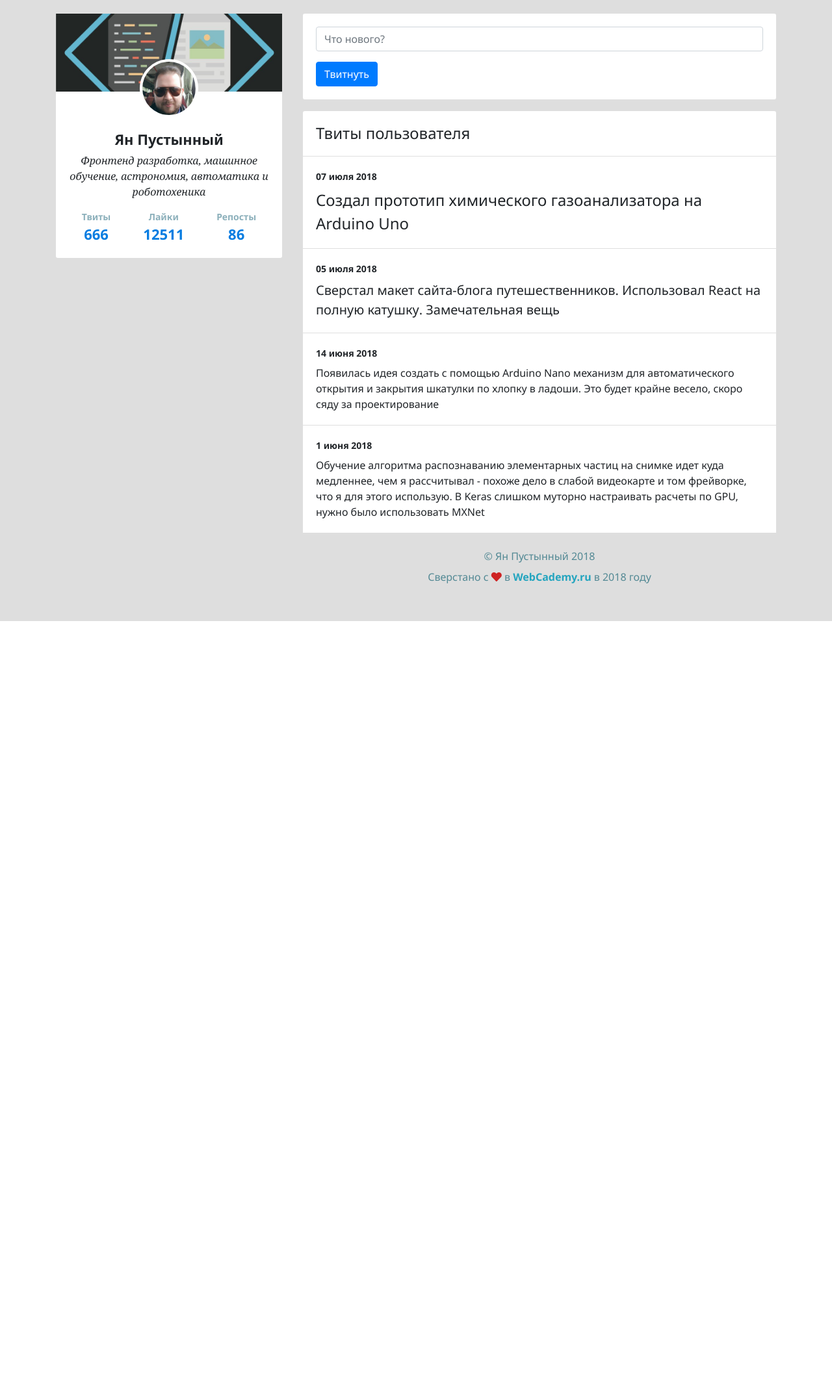
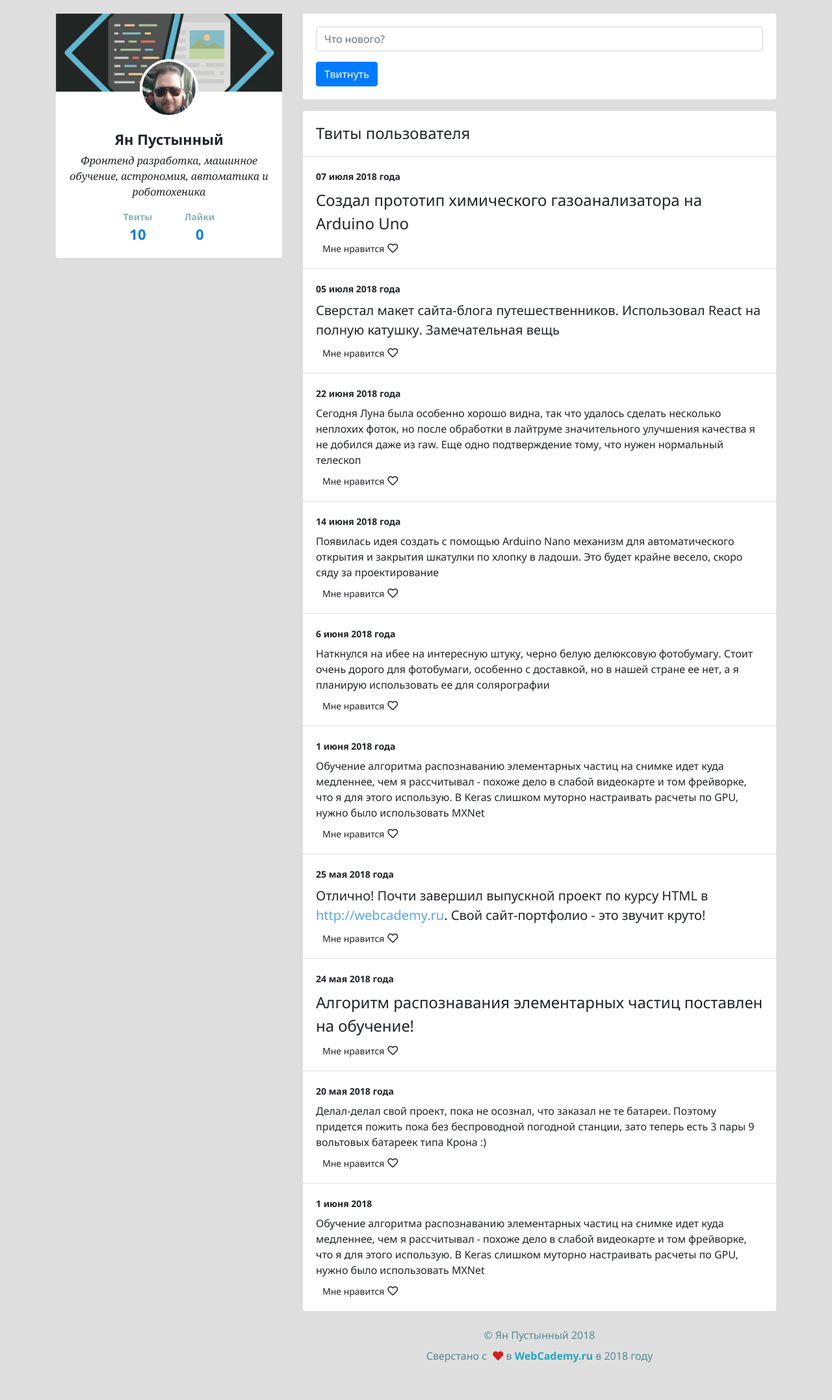
Before and after one commit to NecroSith/twitter-frontend, a PHP site: page / in a window 1280 px wide. Shown: the whole page at 65% size. Before the commit the page ends 956 px from the top, so only its background shows below. Run offline with PHP 8.4, Linux system fonts and the light colour scheme; some libraries are stand-ins or nearby versions.

Commit message:
Adding new tweets done

```diff
--- a/app/css/main.css
+++ b/app/css/main.css
@@ -99,8 +99,34 @@ body {
   border-bottom: 1px solid rgba(0, 0, 0, 0.125);
   border-radius: 0 0 0.25rem 0.25rem;
 }
+.card-title-only {
+  padding: 1.25rem;
+  border-radius: 0;
+  border-bottom: 0;
+  border-radius: 0.25rem 0.25rem 0 0;
+}
 .tweet-card--rounded-top {
   border-radius: 0.25rem 0.25rem 0 0;
+}
+.like {
+  cursor: pointer;
+  display: -webkit-box;
+  display: -ms-flexbox;
+  display: flex;
+  font-size: 14px;
+  padding-top: 10px;
+  padding-left: 10px;
+}
+.like p {
+  margin: 0;
+}
+.fa-heart {
+  font-size: 16px;
+  margin-left: 5px;
+  padding-top: 2px;
+}
+.active {
+  color: red;
 }
 .tweet-date {
   margin-bottom: 0.5rem;
--- a/app/index.html
+++ b/app/index.html
@@ -35,15 +35,11 @@
 							<ul class="stats">
 								<li class="stats-item">
 									<b class="stats-title">Твиты</b>
-									<b class="stats-count">666</b>
+									<b id="tweetCount" class="stats-count">0</b>
 								</li>
 								<li class="stats-item">
 									<b class="stats-title">Лайки</b>
-									<b class="stats-count">12511</b>
-								</li>
-								<li class="stats-item">
-									<b class="stats-title">Репосты</b>
-									<b class="stats-count">86</b>
+									<b id="likeCount" class="stats-count">0</b>
 								</li>
 							</ul>
 
@@ -56,18 +52,20 @@
 
 				<div class="card mb-3">
 					<div class="card-body">
-						<form>
+						<form id="postNewTweet">
 						  <div class="form-group">
-						    <input type="еуче" class="form-control" id="exampleInputEmail1"  placeholder="Что нового?">
+						    <input type="text" class="form-control" id="tweetText"  placeholder="Что нового?">
 						  </div>
 						  <button type="submit" class="btn btn-primary">Твитнуть</button>
 						</form>
 					</div>
 				</div>
-				<div class="card tweet-card tweet-card--rounded-top">
+				<div class="card card-title-only tweet-card--rounded-top">
 					<div class="h4 mb-0">Твиты пользователя</div>
 				</div>
 
+				<div id="tweetList">
+<!--
 					<div class="card tweet-card">
 						<div class="tweet-date">07 июля 2018</div>
 						<div class="tweet-text font-size-large">
@@ -87,13 +85,19 @@
 						<div class="tweet-text font-size-small">
 							<p>Появилась идея создать с помощью Arduino Nano механизм для автоматического открытия и закрытия шкатулки по хлопку в ладоши. Это будет крайне весело, скоро сяду за проектирование</p>
 						</div>
-				</div>
+					</div> -->
 
 					<div class="card tweet-card">
 						<div class="tweet-date">1 июня 2018</div>
 						<div class="tweet-text font-size-small">
 							<p>Обучение алгоритма распознаванию элементарных частиц на снимке идет куда медленнее, чем я рассчитывал - похоже дело в слабой видеокарте и том фрейворке, что я для этого использую. В Keras слишком муторно настраивать расчеты по GPU, нужно было использовать MXNet</p>
 						</div>
+						<div id="likeBtn" class="like">
+							<p>Мне нравится</p>
+							<i class="far fa-heart"></i>
+						</div>
+					</div>
+
 				</div>
 
 				<footer class="footer">
@@ -110,5 +114,6 @@
 	</div>
 	<script src='lib/jquery/dist/jquery.min.js'></script>
 	<script src="lib/bootstrap/dist/js/bootstrap.min.js"></script>
+	<script src="js/main.js"></script>
 </body>
 </html>
--- /dev/null
+++ b/app/js/main.js
@@ -0,0 +1,157 @@
+$(document).ready(function() {
+
+	var likes = 0;
+	var $tweetLikeIcon;
+	var tweetBase = [
+			{
+				date: '20 мая 2018 года',
+				text: 'Делал-делал свой проект, пока не осознал, что заказал не те батареи. Поэтому придется пожить пока без беспроводной погодной станции, зато теперь есть 3 пары 9 вольтовых батареек типа Крона :)'
+			},
+			{
+				date: '24 мая 2018 года',
+				text: 'Алгоритм распознавания элементарных частиц поставлен на обучение!'
+			},
+			{
+				date: '25 мая 2018 года',
+				text: 'Отлично! Почти завершил выпускной проект по курсу HTML в http://webcademy.ru. Свой сайт-портфолио - это звучит круто!'
+			},
+			{
+				date: '1 июня 2018 года',
+				text: 'Обучение алгоритма распознаванию элементарных частиц на снимке идет куда медленнее, чем я рассчитывал - похоже дело в слабой видеокарте и том фрейворке, что я для этого использую. В Keras слишком муторно настраивать расчеты по GPU, нужно было использовать MXNet'
+			},
+			{
+				date: '6 июня 2018 года',
+				text: 'Наткнулся на ибее на интересную штуку, черно белую делюксовую фотобумагу. Стоит очень дорого для фотобумаги, особенно с доставкой, но в нашей стране ее нет, а я планирую использовать ее для солярографии'
+			},
+			{
+				date: '14 июня 2018 года',
+				text: 'Появилась идея создать с помощью Arduino Nano механизм для автоматического открытия и закрытия шкатулки по хлопку в ладоши. Это будет крайне весело, скоро сяду за проектирование'
+			},
+			{
+				date: '22 июня 2018 года',
+				text: 'Сегодня Луна была особенно хорошо видна, так что удалось сделать несколько неплохих фоток, но после обработки в лайтруме значительного улучшения качества я не добился даже из raw. Еще одно подтверждение тому, что нужен нормальный телескоп'
+			},
+			{
+				date: '05 июля 2018 года',
+				text: 'Сверстал макет сайта-блога путешественников. Использовал React на полную катушку. Замечательная вещь'
+			},
+			{
+				date: '07 июля 2018 года',
+				text: 'Создал прототип химического газоанализатора на Arduino Uno'
+			}
+		];
+
+	var countTweets = function() {
+		var tweetCounter = $('.tweet-card').length;
+		$('#tweetCount').text(tweetCounter);
+	}
+
+	var countLikes = function() {
+		$('#likeCount').text(likes);
+	}
+
+
+	var wrapURLs = function (text, new_window) {
+		var url_pattern = /(?:(?:https?|ftp):\/\/)?(?:\S+(?::\S*)?@)?(?:(?!10(?:\.\d{1,3}){3})(?!127(?:\.\d{1,3}){3})(?!169\.254(?:\.\d{1,3}){2})(?!192\.168(?:\.\d{1,3}){2})(?!172\.(?:1[6-9]|2\d|3[0-1])(?:\.\d{1,3}){2})(?:[1-9]\d?|1\d\d|2[01]\d|22[0-3])(?:\.(?:1?\d{1,2}|2[0-4]\d|25[0-5])){2}(?:\.(?:[1-9]\d?|1\d\d|2[0-4]\d|25[0-4]))|(?:(?:[a-z\x{00a1}\-\x{ffff}0-9]+-?)*[a-z\x{00a1}\-\x{ffff}0-9]+)(?:\.(?:[a-z\x{00a1}\-\x{ffff}0-9]+-?)*[a-z\x{00a1}\-\x{ffff}0-9]+)*(?:\.(?:[a-z\x{00a1}\-\x{ffff}]{2,})))(?::\d{2,5})?(?:\/[^\s]*)?/ig;
+		var target = (new_window === true || new_window == null) ? '_blank' : '';
+
+		return text.replace(url_pattern, function (url) {
+			var protocol_pattern = /^(?:(?:https?|ftp):\/\/)/i;
+			var href = protocol_pattern.test(url) ? url : 'http://' + url;
+			return '<a href="' + href + '" target="' + target + '">' + url + '</a>';
+		});
+	};
+
+
+	var createTweet = function(date, text) {
+
+		var $tweetBox = $('<div class="card tweet-card">');
+		var $tweetDate = $('<div class="tweet-date">').text(date);
+		var $tweetLikeWrapper = $('<div id="likeBtn" class="like">');
+		$tweetLikeText = $('<p></p>').text('Мне нравится');
+		var $tweetLikeIcon = ('<i class="far fa-heart">');
+		var $tweetText = $('<div class="tweet-text">').html(wrapURLs(text)).wrapInner('<p></p>');
+
+		var additionalClassName;
+
+		if (text.length < 100) {
+			additionalClassName = "font-size-large";
+		}
+		else if (text.length > 150) {
+			additionalClassName = "font-size-small";
+		}
+		else {
+			additionalClassName = "font-size-medium";
+		}
+
+		$tweetText.addClass(additionalClassName);
+
+		$tweetLikeWrapper.append($tweetLikeText)
+			.append($tweetLikeIcon);
+
+		$tweetBox.append($tweetDate)
+			.append($tweetText)
+			.append($tweetLikeWrapper);
+
+
+		$('#tweetList').prepend($tweetBox);
+		countTweets();
+	}
+
+
+	tweetBase.forEach( function(tweet) {
+		createTweet(tweet.date, tweet.text);
+	});
+
+
+	var getCurrentDate = function() {
+
+		var currentDate = new Date(),
+			year = currentDate.getFullYear(),
+			month = currentDate.getMonth(),
+			day = currentDate.getDate(),
+			hours = currentDate.getHours(),
+			minutes = currentDate.getMinutes();
+
+		var monthArray = new Array("января", "февраля", "марта", "апреля", "мая", "июня", "июля", "августа", "сентября", "октября", "ноября", "декабря");
+
+		if (day < 10) {
+			day = '0' + day;
+		}
+
+		if (hours < 10) {
+			hours = '0' + hours;
+		}
+
+		if (minutes < 10) {
+			minutes = '0' + minutes;
+		}
+
+		var actualDate = `${day} ${monthArray[month]} ${year} года в ${hours}:${minutes}`;
+
+		return actualDate;
+	}
+
+
+	$('#postNewTweet').on('submit', function(e) {
+		e.preventDefault();
+
+		var tweetText = $('#tweetText').val();
+
+		createTweet(getCurrentDate(), tweetText);
+
+		$('#tweetText').val('');
+	})
+
+	$('#likeBtn').on('click', function(e) {
+		// e.preventDefault();
+		$(this).addClass("active");
+
+		$('.fa-heart').removeClass('far').addClass('fas');
+
+		likes++;
+
+		countLikes();
+	})
+
+});
--- a/app/less/blocks/_tweet-card.less
+++ b/app/less/blocks/_tweet-card.less
@@ -9,8 +9,37 @@
 	}
 }
 
+.card-title-only {
+	padding: 1.25rem;
+	border-radius: 0;
+	border-bottom: 0;
+	border-radius: 0.25rem 0.25rem 0 0;
+}
+
 .tweet-card--rounded-top {
 	border-radius: 0.25rem 0.25rem 0 0;
+}
+
+.like {
+	cursor: pointer;
+	display: flex;
+	font-size: 14px;
+	padding-top: 10px;
+	padding-left: 10px;
+}
+
+.like p {
+	margin: 0;
+}
+
+.fa-heart {
+	font-size: 16px;
+	margin-left: 5px;
+	padding-top: 2px;
+}
+
+.active {
+	color: red;
 }
 
 .tweet-date {
--- a/gulpfile.js
+++ b/gulpfile.js
@@ -21,6 +21,7 @@ gulp.task('server',['less'], function() {
     })
     gulp.watch('app/less/**/*.*', ['less']);
     gulp.watch('app/**/*.html').on('change', browserSync.reload);
+    gulp.watch('app/**/*.js').on('change', browserSync.reload);
 });
 
 
```
Lines whose indentation alone changed are shown as unchanged.
